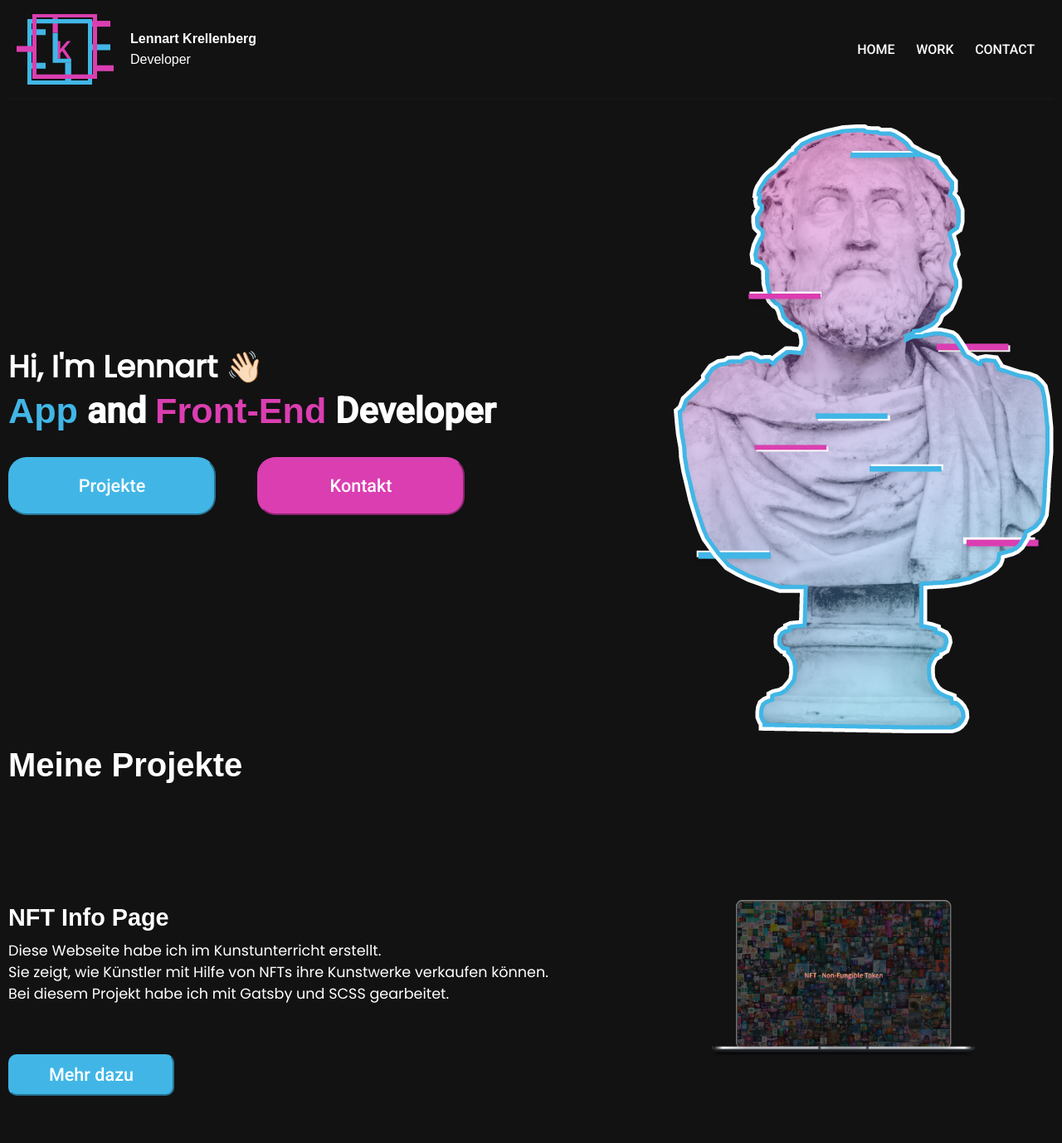
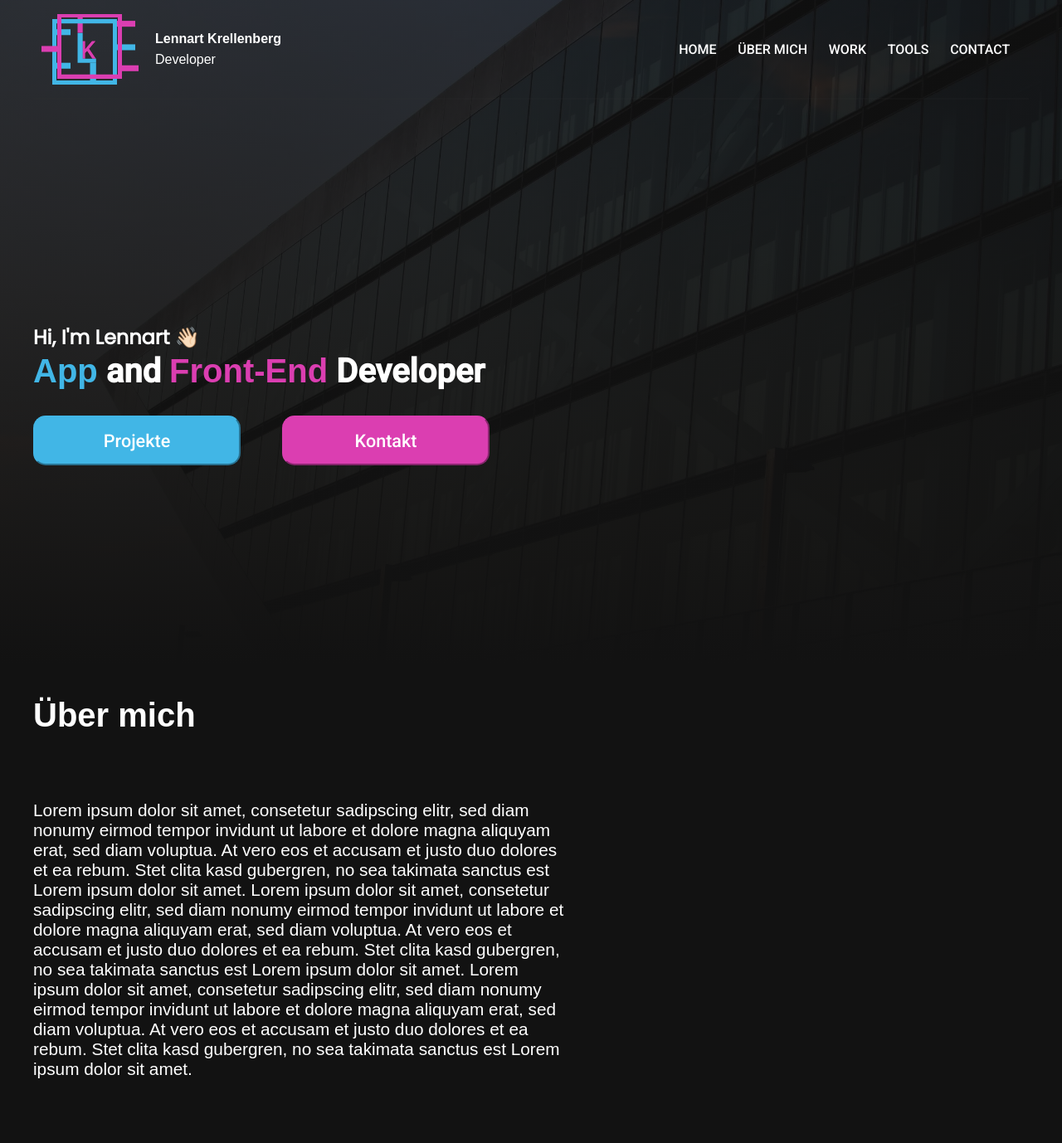
Before and after one commit to lennartkrellenberg/lennart-krellenberg-portfolio, a Gatsby site: page / in a window 1280 px wide. Shown: the top 1378 px of the page at 83% size. Built offline with nearby package versions, Linux system fonts and the light colour scheme; Gatsby itself is replaced by a stand-in of ours.

Commit message:
gatsby background

```diff
--- a/package.json
+++ b/package.json
@@ -27,6 +27,7 @@
     "gatsby-plugin-styled-components": "^4.6.0",
     "gatsby-source-filesystem": "^3.5.0",
     "gatsby-transformer-sharp": "^3.5.0",
+    "gbimage-bridge": "^0.1.4",
     "react": "^17.0.1",
     "react-bootstrap": "^1.6.0",
     "react-dom": "^17.0.1",
--- a/src/components/navbar/Navbar.js
+++ b/src/components/navbar/Navbar.js
@@ -18,6 +18,7 @@ const Navigation = styled.nav`
   align-self: center;
 
   @media (max-width: 768px) {
+
     width: 100%;
     padding: 10px 5vw;
     position: sticky;
@@ -44,12 +45,13 @@ const Navbox = styled.div`
   display: flex;
   height: 100%;
   width: 100%;
-  background-color: #121212;
   color: #fffff;
   justify-content: flex-end;
   align-items: center;
 
   @media (max-width: 768px) {
+    background-color: rgba(12,12,12,1);
+
     flex-direction: column;
     position: fixed;
     width: 100%;
--- a/src/components/navbar/NavbarLinks.js
+++ b/src/components/navbar/NavbarLinks.js
@@ -43,8 +43,10 @@ const NavbarLinks = () => {
   return (
     <>
       <NavItem to="#home">Home</NavItem>
+      <NavItem to="#aboutme">Über mich</NavItem>
       <NavItem to="#work">Work</NavItem>
-      <NavItem to="#contact">Contact</NavItem>
+      <NavItem to="#tools">Tools</NavItem>
+      <NavItem href="mailto:lennart@lennartkrellenberg.com">Contact</NavItem>
 
 
 
--- a/src/pages/index.js
+++ b/src/pages/index.js
@@ -4,24 +4,55 @@ import { Helmet } from "react-helmet"
 import { StaticImage } from "gatsby-plugin-image"
 import Navbar from "../components/navbar/Navbar"
 
+import { graphql, useStaticQuery } from 'gatsby'
+import { getImage, GatsbyImage } from "gatsby-plugin-image"
+
+import { convertToBgImage } from "gbimage-bridge"
+import BackgroundImage from 'gatsby-background-image'
+
 
 
 
 
 const IndexPage = () => {
+  const data = useStaticQuery(
+    graphql`
+      query {
+        background: file(relativePath: { eq: "background.webp" }) {
+            childImageSharp {
+              fluid(quality: 90, maxWidth: 1920) {
+                ...GatsbyImageSharpFluid_withWebp
+              }
+            }
+
+        }
+      }
+    `
+  )
+
+  // Use like this:
+  const bgImage = data.background.childImageSharp.fluid
 
 
 
   return (
-    <div className={style.wrapper}>
+    <div>
       <Helmet>
 
 
 
 
       </Helmet>
+      <BackgroundImage
+        Tag="section"
+        fluid={bgImage}
 
-      <section className={style.heroSection} id="home">
+        // Spread bgImage into BackgroundImage:
+        preserveStackingContext
+      >
+        <div className={style.bgOverlay}>
+
+          <section className={style.heroSection, style.wrapper} id="home">
             <div className={style.heroContent}>
               <div className={style.heroTop}>
                 <div className={style.navbar}>
@@ -29,8 +60,10 @@ const IndexPage = () => {
 
                 </div>
               </div>
+
+
               <div className={style.heroLeft}>
-            <h3>Hi, I'm Lennart <span role="img" aria-label="shake-hand">👋🏻</span></h3>
+                <h5>Hi, I'm Lennart <span role="img" aria-label="shake-hand">👋🏻</span></h5>
                 <h2><span className={style.blue}>App</span> and <span className={style.pink}>Front-End</span> Developer</h2>
                 <div>
                   <button className={style.btn1}>Projekte</button>
@@ -40,20 +73,26 @@ const IndexPage = () => {
 
 
               <div className={style.heroRight}>
-            <StaticImage className={style.person} src="../images/god.png"
-              quality={100}
-              alt="Person SVG"
-              placeholder="none"
 
-            />
 
               </div>
 
             </div>
           </section>
+        </div>
+      </BackgroundImage>
 
-      <section id={style.work}>
-        <div className="work">
+      <div className={style.wrapper}>
+
+        <section id="aboutme" className={style.aboutme}>
+          <h3>Über mich</h3>
+          <p>Lorem ipsum dolor sit amet, consetetur sadipscing elitr, sed diam nonumy eirmod tempor invidunt ut labore et dolore magna aliquyam erat, sed diam voluptua. At vero eos et accusam et justo duo dolores et ea rebum. Stet clita kasd gubergren, no sea takimata sanctus est Lorem ipsum dolor sit amet. Lorem ipsum dolor sit amet, consetetur sadipscing elitr, sed diam nonumy eirmod tempor invidunt ut labore et dolore magna aliquyam erat, sed diam voluptua. At vero eos et accusam et justo duo dolores et ea rebum. Stet clita kasd gubergren, no sea takimata sanctus est Lorem ipsum dolor sit amet. Lorem ipsum dolor sit amet, consetetur sadipscing elitr, sed diam nonumy eirmod tempor invidunt ut labore et dolore magna aliquyam erat, sed diam voluptua. At vero eos et accusam et justo duo dolores et ea rebum. Stet clita kasd gubergren, no sea takimata sanctus est Lorem ipsum dolor sit amet.</p>
+        </section>
+
+
+
+        <section id="work" className={style.work}>
+          <div >
             <h3>Meine Projekte</h3>
 
             <div className={style.projects}>
@@ -100,7 +139,7 @@ const IndexPage = () => {
           </div>
         </section>
 
-      <section id={style.tools}>
+        <section id="tools" className={style.tools}>
           <div id="tools">
             <h3>Die Tools</h3>
 
@@ -114,6 +153,10 @@ const IndexPage = () => {
 
           </div>
         </section>
+
+
+      </div>
+
     </div>
   )
 }
--- a/src/style/global.module.scss
+++ b/src/style/global.module.scss
@@ -19,9 +19,8 @@ html {
 }
 
 .wrapper {
-  max-width: 1600px;
+  max-width: 1200px;
   margin: 0 auto;
-  padding: 0 10px;
 }
 
 .link {
@@ -40,12 +39,16 @@ html {
 .pink {
   color: #db3eb1;
 }
+
+.bgOverlay {
+  background-image: linear-gradient(rgba(18, 18, 18, 0.8), rgb(18, 18, 18));
+  height: 100vh;
+}
 .heroSection {
   height: 100vh;
 }
 
 .heroContent {
-  pointer-events: none;
   height: 100vh;
   width: 100%;
   display: grid;
@@ -53,6 +56,9 @@ html {
   grid-template-rows: 150px 1fr;
 }
 
+.heroRight {
+  pointer-events: none;
+}
 .heroTop {
   grid-column-start: 1;
   grid-column-end: 3;
@@ -86,7 +92,23 @@ html {
   }
 }
 
-#work {
+.aboutme {
+  min-height: 60vh;
+
+  h3 {
+    margin-top: 40px;
+    font-size: 2.5rem;
+    margin-bottom: 80px;
+  }
+
+  p {
+    font-size: 1.3rem;
+    font-weight: 400;
+    width: 50vw;
+  }
+}
+
+.work {
   padding: 100px 0;
   min-height: 100vh;
 
@@ -137,6 +159,9 @@ html {
     }
 
     .projectImg {
+      display: flex;
+      align-items: center;
+      justify-content: center;
       height: 350px;
       width: 700px;
       pointer-events: none;
@@ -144,9 +169,9 @@ html {
   }
 }
 
-#tools {
-  padding: 100px 0;
-  height: 100vh;
+.tools {
+  padding-top: 50px;
+  min-height: 70vh;
 
   h3 {
     font-size: 2.5rem;
@@ -175,6 +200,9 @@ html {
 }
 
 @media (max-width: 800px) {
+  .wrapper {
+    margin: 0 20px;
+  }
   .navbar {
     flex-direction: column;
     align-items: flex-start;
@@ -225,22 +253,22 @@ html {
   flex-direction: column;
   justify-content: center;
 
-  h3 {
-    font-size: 2.3rem;
+  h5 {
+    font-size: 1.5rem;
     font-family: "poppins";
   }
 
   h2 {
-    font-size: 2.7rem;
+    font-size: 2.5rem;
     font-family: "Roboto", sans-serif;
   }
 
   button {
     font-family: "Roboto", sans-serif;
     margin-top: 30px;
-    height: 70px;
+    height: 60px;
     width: 250px;
-    border-radius: 22px;
+    border-radius: 15px;
     color: var(--text-color);
     font-size: 1.35rem;
   }
@@ -385,12 +413,12 @@ html {
 
 @media only screen and (max-width: 620px) {
   .toolsFlex {
-    grid-template-columns: 1fr;
-
+    display: flex;
+    flex-wrap: wrap;
     .tool {
-      width: 100%;
-      height: 225px;
-      border-radius: 60px;
+      width: 170px;
+      height: 170px;
+      border-radius: 30px;
     }
   }
 }
```
Also changed, not shown: src/images/background.webp (added), 1 other file. Lines whose indentation alone changed are shown as unchanged.
